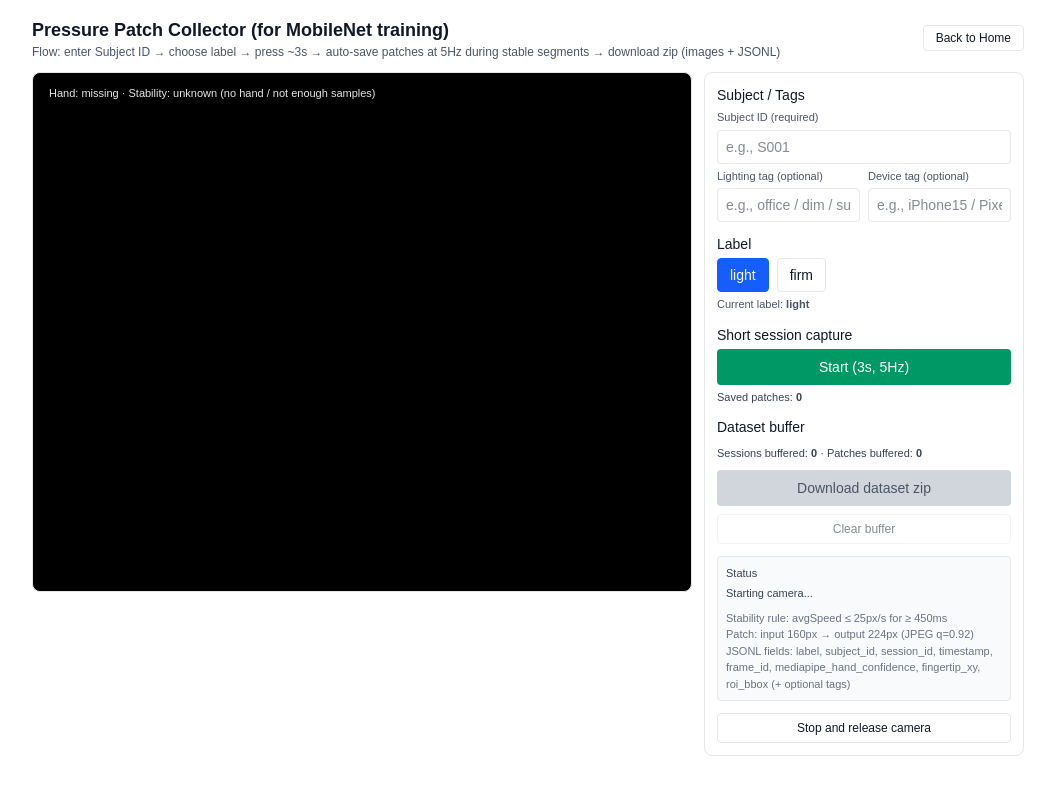
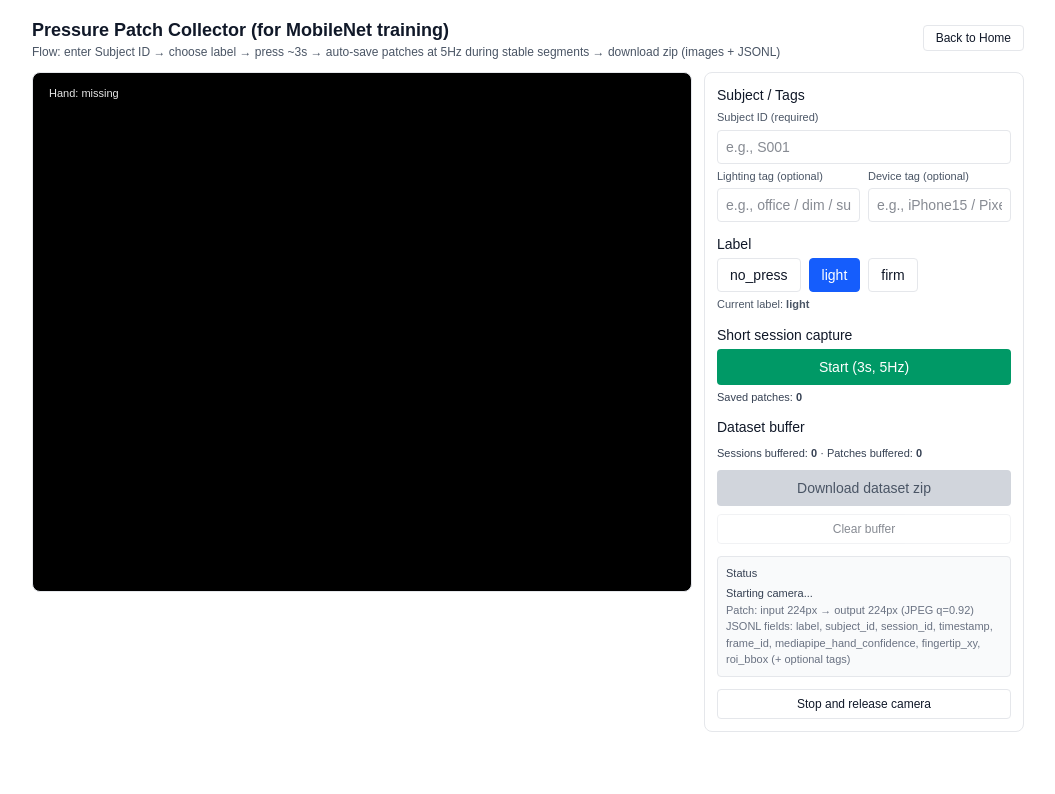
Before and after one commit to vvao123/pressurelens, a Next.js app in the folder pressurelens-next/: page /collector in a window 1280 px wide. Shown: the top 794 px of the page, without its empty margins (112-1167 px from the left). Built offline with nearby package versions, Linux system fonts and the light colour scheme; no server answers.

Commit message:
update command in readme
add no press type ata

```diff
--- a/pressurelens-next/src/components/PressureDataCollector.tsx
+++ b/pressurelens-next/src/components/PressureDataCollector.tsx
@@ -4,7 +4,7 @@ import { useEffect, useMemo, useRef, useState } from "react";
 import JSZip from "jszip";
 import Link from "next/link";
 
-type PressureLabel = "light" | "firm";
+type PressureLabel = "no_press" | "light" | "firm";
 
 type TipUV = { u: number; v: number; t: number };
 
@@ -31,9 +31,6 @@ type MediaPipeHands = {
 type CollectorConfig = {
   samplingHz: number; // patch sampling
   pressDurationMs: number;
-  stableWindowMs: number;
-  stableMinMs: number;
-  stableSpeedPxPerSec: number;
   patchInputSizePx: number; // crop size in source video pixels
   patchOutputSizePx: number; // final patch size
   jpegQuality: number;
@@ -143,9 +140,6 @@ export default function PressureDataCollector() {
 
   const latestTipRef = useRef<TipUV | null>(null);
   const latestHandConfidenceRef = useRef<number | null>(null);
-  const tipHistoryRef = useRef<TipUV[]>([]);
-  const stableSinceRef = useRef<number | null>(null);
-  const avgSpeedRef = useRef<number>(Infinity);
 
   const patchCanvasRef = useRef<HTMLCanvasElement | null>(null);
 
@@ -175,10 +169,8 @@ export default function PressureDataCollector() {
     () => ({
       samplingHz: 5,
       pressDurationMs: 3000,
-      stableWindowMs: 700,
-      stableMinMs: 450,
-      stableSpeedPxPerSec: 25,
-      patchInputSizePx: 160,
+      // Avoid upscaling (which looks blurry). Keep crop == output for maximum sharpness.
+      patchInputSizePx: 224,
       patchOutputSizePx: 224,
       jpegQuality: 0.92,
       tipVCompensation: 0.0001,
@@ -191,61 +183,18 @@ export default function PressureDataCollector() {
   // Keep the button clickable even when Subject ID is missing; runSession() will show an explicit error.
   const canStartSession = !isBusy && (status === "ready" || status === "idle");
 
-  const computeStable = () => {
-    const video = videoRef.current;
-    if (!video || video.videoWidth <= 0 || video.videoHeight <= 0) {
-      stableSinceRef.current = null;
-      avgSpeedRef.current = Infinity;
-      return { stable: false, avgSpeed: Infinity, stableSince: null as number | null };
-    }
-
-    const now = Date.now();
-    const windowMs = config.stableWindowMs;
-    const pts = tipHistoryRef.current.filter((p) => now - p.t <= windowMs);
-    tipHistoryRef.current = pts;
-
-    if (pts.length < 4) {
-      stableSinceRef.current = null;
-      avgSpeedRef.current = Infinity;
-      return { stable: false, avgSpeed: Infinity, stableSince: null as number | null };
-    }
-
-    let distSumPx = 0;
-    let dtSum = 0;
-    for (let i = 1; i < pts.length; i += 1) {
-      const a = pts[i - 1];
-      const b = pts[i];
-      const dt = b.t - a.t;
-      if (dt <= 0) continue;
-      const ax = a.u * video.videoWidth;
-      const ay = a.v * video.videoHeight;
-      const bx = b.u * video.videoWidth;
-      const by = b.v * video.videoHeight;
-      distSumPx += Math.hypot(bx - ax, by - ay);
-      dtSum += dt;
-    }
-    const avgSpeed = dtSum > 0 ? (distSumPx / dtSum) * 1000 : Infinity;
-    avgSpeedRef.current = avgSpeed;
-
-    const stableNow = Number.isFinite(avgSpeed) && avgSpeed <= config.stableSpeedPxPerSec;
-    if (stableNow) {
-      if (stableSinceRef.current == null) stableSinceRef.current = now;
-    } else {
-      stableSinceRef.current = null;
-    }
-
-    const stableSince = stableSinceRef.current;
-    const stableEnough = stableSince != null && now - stableSince >= config.stableMinMs;
-    return { stable: stableEnough, avgSpeed, stableSince };
-  };
-
   const startCamera = async () => {
     setError(null);
     setMessage("Starting camera...");
     setStatus("camera-starting");
     try {
       const stream = await navigator.mediaDevices.getUserMedia({
-        video: { facingMode: "user" },
+        video: {
+          facingMode: { ideal: "user" },
+          width: { ideal: 1920, min: 1280 },
+          height: { ideal: 1080, min: 720 },
+          frameRate: { ideal: 30, min: 15 },
+        },
         audio: false,
       });
       streamRef.current = stream;
@@ -281,9 +230,6 @@ export default function PressureDataCollector() {
     }
     latestTipRef.current = null;
     latestHandConfidenceRef.current = null;
-    tipHistoryRef.current = [];
-    stableSinceRef.current = null;
-    avgSpeedRef.current = Infinity;
     setTipForUI(null);
     setIsHandTracking(false);
   };
@@ -314,7 +260,6 @@ export default function PressureDataCollector() {
           latestHandConfidenceRef.current = null;
           setIsHandTracking(false);
           setTipForUI(null);
-          stableSinceRef.current = null;
           return;
         }
         const now = Date.now();
@@ -324,7 +269,6 @@ export default function PressureDataCollector() {
         const v = clamp(v0 * (1 - config.tipVCompensation), 0, 1);
         const tipUv: TipUV = { u: u0, v, t: now };
         latestTipRef.current = tipUv;
-        tipHistoryRef.current = [...tipHistoryRef.current, tipUv].slice(-90);
         setIsHandTracking(true);
 
         const overlay = overlayRef.current;
@@ -399,9 +343,6 @@ export default function PressureDataCollector() {
     const tip = latestTipRef.current;
     const video = videoRef.current;
     if (!tip || !video || video.videoWidth <= 0 || video.videoHeight <= 0) return false;
-
-    const { stable } = computeStable();
-    if (!stable) return false;
 
     const cx = tip.u * video.videoWidth;
     const cy = tip.v * video.videoHeight;
@@ -481,10 +422,8 @@ export default function PressureDataCollector() {
 
     setStatus("pressing");
     setMessage(
-      `Press and hold steady for ${msToText(config.pressDurationMs)} (auto-capture at ${config.samplingHz}Hz during stable segments).`
+      `Capture running for ${msToText(config.pressDurationMs)} (auto-capture at ${config.samplingHz}Hz).`
     );
-    stableSinceRef.current = null;
-    avgSpeedRef.current = Infinity;
 
     const zip = datasetZipRef.current;
     const jsonlLines: string[] = [];
@@ -503,14 +442,21 @@ export default function PressureDataCollector() {
       }
     }
 
-    const jsonl = jsonlLines.length > 0 ? `${jsonlLines.join("\n")}\n` : "";
+    setStatus("ready");
+    if (jsonlLines.length <= 0) {
+      setError("No patches captured. Make sure the fingertip is detected.");
+      setMessage("Nothing was added to the dataset buffer.");
+      return;
+    }
+
+    const jsonl = `${jsonlLines.join("\n")}\n`;
     zip.file(`sessions/${sessionId}.jsonl`, jsonl);
     datasetJsonlLinesRef.current.push(...jsonlLines);
     datasetSessionIdsRef.current = [...datasetSessionIdsRef.current, sessionId];
     setDatasetSessionCount(datasetSessionIdsRef.current.length);
-
-    setStatus("ready");
-    setMessage("Session saved to buffer. Capture more sessions, then download the dataset zip when ready.");
+    setMessage(
+      `Session buffered (${jsonlLines.length} patches). Capture more sessions, then download the dataset zip when ready.`
+    );
   };
 
   const downloadDatasetZip = async () => {
@@ -583,14 +529,6 @@ export default function PressureDataCollector() {
     // eslint-disable-next-line react-hooks/exhaustive-deps
   }, []);
 
-  const stableText = (() => {
-    const s = stableSinceRef.current;
-    const avg = avgSpeedRef.current;
-    if (!Number.isFinite(avg)) return "Stability: unknown (no hand / not enough samples)";
-    const stableEnough = s != null && Date.now() - s >= config.stableMinMs;
-    return `Stability: ${stableEnough ? "stable" : "unstable"} (avgSpeed=${avg.toFixed(1)}px/s)`;
-  })();
-
   return (
     <div className="min-h-screen bg-white text-gray-900">
       <div className="mx-auto max-w-5xl px-4 py-4 flex flex-col gap-3">
@@ -627,8 +565,6 @@ export default function PressureDataCollector() {
               )}
               <div className="absolute left-2 top-2 text-[11px] text-white/90 bg-black/50 px-2 py-1 rounded">
                 {isHandTracking ? "Hand: detected" : "Hand: missing"}
-                {" · "}
-                {stableText}
               </div>
             </div>
           </div>
@@ -671,6 +607,18 @@ export default function PressureDataCollector() {
             <div className="flex flex-col gap-1">
               <div className="text-sm font-medium">Label</div>
               <div className="flex gap-2">
+                <button
+                  type="button"
+                  onClick={() => setLabel("no_press")}
+                  className={`px-3 py-1.5 rounded text-sm border ${
+                    label === "no_press"
+                      ? "bg-blue-600 text-white border-blue-600"
+                      : "bg-white hover:bg-gray-50 border-gray-200"
+                  }`}
+                  disabled={status === "pressing" || status === "exporting"}
+                >
+                  no_press
+                </button>
                 <button
                   type="button"
                   onClick={() => setLabel("light")}
@@ -756,9 +704,6 @@ export default function PressureDataCollector() {
               <div className="font-medium mb-1">Status</div>
               <div>{message || "—"}</div>
               {error && <div className="mt-1 text-red-600">{error}</div>}
-              <div className="mt-2 text-gray-500">
-                Stability rule: avgSpeed ≤ {config.stableSpeedPxPerSec}px/s for ≥ {config.stableMinMs}ms
-              </div>
               <div className="text-gray-500">
                 Patch: input {config.patchInputSizePx}px → output {config.patchOutputSizePx}px (JPEG q={config.jpegQuality})
               </div>
```
Also changed, not shown: 1 other file (tests, documents, lock files or other folders).
